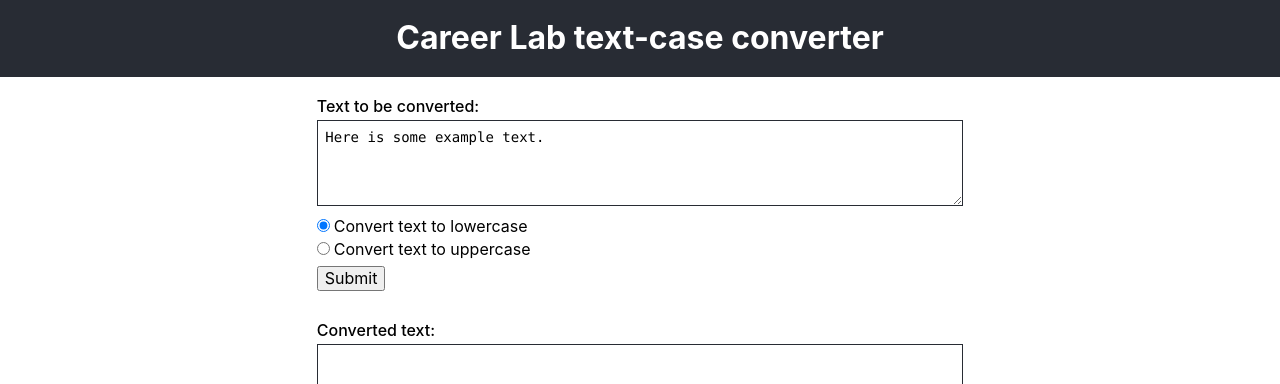
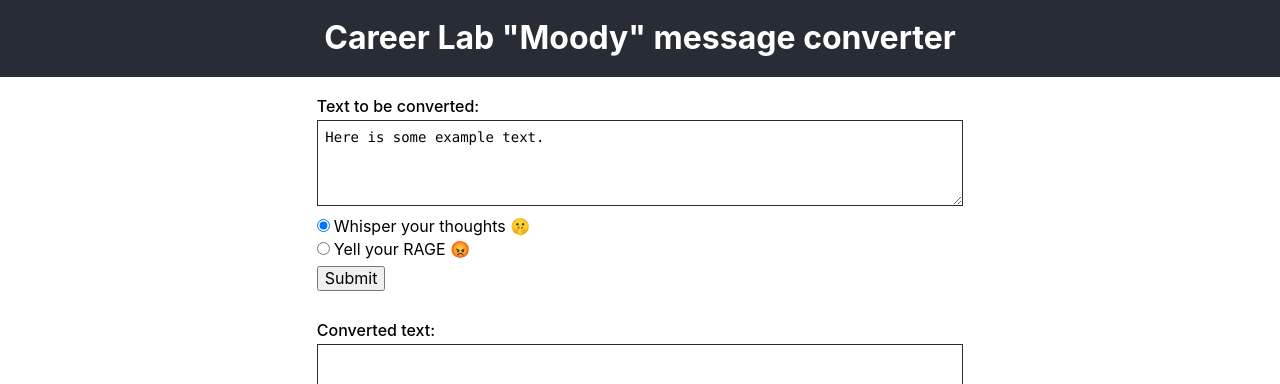
Before and after one commit to jendevelops/collab-lab-takehome, a React (Create React App) app: page / in a window 1280 px wide. Shown: the top 384 px of the page. Built offline with nearby package versions, Linux system fonts and the light colour scheme.

Commit message:
Adds flavor to text conversion options

```diff
--- a/src/App.css
+++ b/src/App.css
@@ -43,6 +43,18 @@ form {
   white-space: pre;
 }
 
+.result-lowercase{
+  color: gray;
+  font-size: xx-small;
+  font-weight: lighter;
+}
+
+.result-uppercase{
+  color: #6E260E;
+  font-size: xx-large;
+  font-weight: bolder;
+}
+
 .u-mt-3 {
   margin-top: 3rem;
 }
--- a/src/App.js
+++ b/src/App.js
@@ -6,6 +6,7 @@ const App = () => {
   const [textInput, setTextInput] = useState('Here is some example text.');
   const [conversionMode, setConversionMode] = useState(conversionOptions.lowercase.value);
   const [textOutput, setTextOutput] = useState('');
+  const [textOutputStyle, setTextOutputStyle] = useState('result');
   const [transformError, setTransformError] = useState(null);
 
 
@@ -22,6 +23,7 @@ const App = () => {
     setTransformError(null); // previous submit errors are reset when a new request is submitted
     try{
       const transformedText = conversionOptions[conversionMode].textTransformFunction(textInput);
+      setTextOutputStyle(`result-${conversionMode} result`);
       setTextOutput(transformedText);
     } catch (err) {
       if(!textInput){
@@ -37,7 +39,7 @@ const App = () => {
   return (
     <div className="App">
       <header>
-        <h1>Career Lab text-case converter</h1>
+        <h1>Career Lab "Moody" message converter</h1>
       </header>
       <form onSubmit={handleSubmit}>
         <div className="form-control form-control__text">
@@ -61,7 +63,7 @@ const App = () => {
             checked={conversionMode === conversionOptions.lowercase.value}
             onChange={handleRadioChange}
           />
-          <label htmlFor="conversion-0">Convert text to lowercase</label>
+          <label htmlFor="conversion-0">{conversionOptions.lowercase.label}</label>
         </div>
         <div className="form-control form-control__radio">
           <input
@@ -72,12 +74,12 @@ const App = () => {
             checked={conversionMode === conversionOptions.uppercase.value}
             onChange={handleRadioChange}
           />
-          <label htmlFor="conversion-1">Convert text to uppercase</label>
+          <label htmlFor="conversion-1">{conversionOptions.uppercase.label}</label>
         </div>
         <button type="submit">Submit</button>
         <div className="form-control form-control__text u-mt-3">
           <label htmlFor="result">Converted text:</label>
-          <output id="result" className="result">{textOutput}</output>
+          <output id="result" className={textOutputStyle}>{textOutput}</output>
         </div>
       </form>
     </div>
--- a/src/utils.js
+++ b/src/utils.js
@@ -20,10 +20,14 @@ export const transformTextToUpperCase = (text) => {
 export const conversionOptions = {
   lowercase: {
     value: 'lowercase',
+    label: 'Whisper your thoughts 🤫',
+    description: 'Converts text to lowercase',
     textTransformFunction: transformTextToLowerCase,
   },
   uppercase: {
     value: 'uppercase',
+    label: 'Yell your RAGE 😡',
+    description: 'Converts text to uppercase',
     textTransformFunction: transformTextToUpperCase,
   }
 };
```
